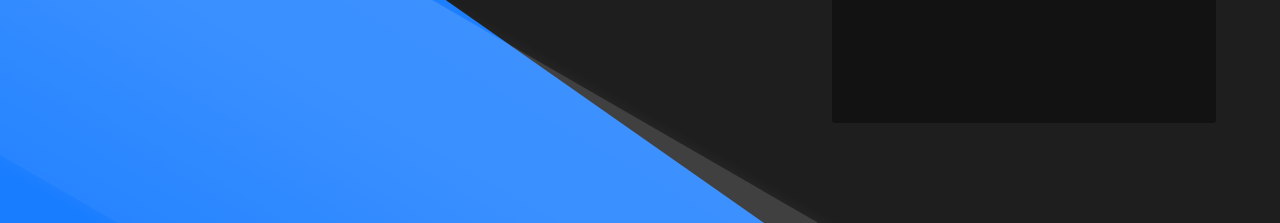
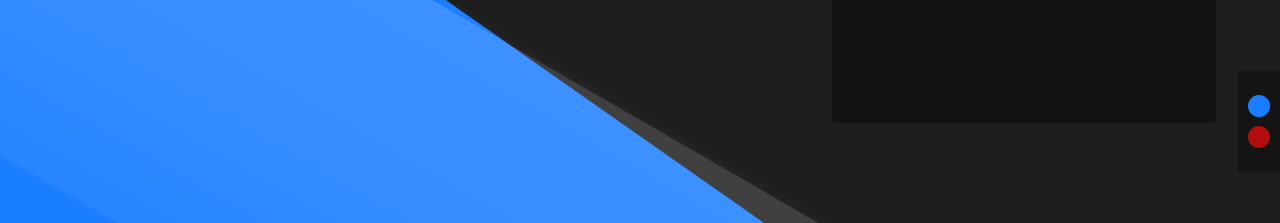
Before and after one commit to Joseph-Murnan/developer-site, a Next.js app: page / in a window 1280 px wide. Shown: the part 312-535 px from the top of the page. Built offline with nearby package versions, Linux system fonts and the light colour scheme.

Commit message:
Beginning implementation of palette component.

```diff
--- /dev/null
+++ b/components/ui/Palette.module.css
@@ -0,0 +1,40 @@
+.switchContainer {
+    padding:15px 10px;
+    display:inline-block;
+    position:fixed;
+    right:0;
+    top:calc(50% - 18px);
+    border:solid rgba(25, 25, 25, 0.95);
+    border-width:1px 0px 1px 1px;
+    border-top-left-radius:3px;
+    border-bottom-left-radius:3px;
+    z-index:10;
+    background-color:#141414;
+}
+
+.iconContainer {
+    display:flex;
+    height:22px;
+    width:22px;
+    border-radius:50%;
+    overflow:hidden;
+    margin:9px 0;
+}
+
+.icon {
+    height:100%;
+    width:100%;
+    font-size:0px;
+    display:inline-block;
+}
+
+.icon button {
+    cursor:pointer;
+}
+
+.iconOne { /* Avoid scoping this? */
+    background:#197dff;
+}
+.iconTwo {
+    background:rgb(177, 13, 13);
+}
--- /dev/null
+++ b/components/ui/Palette.tsx
@@ -0,0 +1,16 @@
+import styles from './Palette.module.css'
+
+const Palette = () => {
+    return (
+        <div className={styles.switchContainer}>
+            <div className={styles.iconContainer}>
+                <button name="one" className={`${styles.icon} ${styles.iconOne}`}></button>
+            </div>
+            <div className={styles.iconContainer}>
+                <button name="two" className={`${styles.icon} ${styles.iconTwo}`}></button>
+            </div>
+        </div>
+    );
+}
+
+export default Palette;
--- a/pages/index.tsx
+++ b/pages/index.tsx
@@ -1,11 +1,13 @@
 import type { NextPage } from 'next'
+import { Fragment } from 'react';
 import Hero from '../components/Hero/Hero';
-import { Fragment } from 'react';
 import Text from '../components/Text/Text';
+import Palette from '../components/ui/Palette';
 
 const Home: NextPage = () => {
     return (
         <Fragment>
+            <Palette />
             <Hero />
             <Text />
         </Fragment>
```
